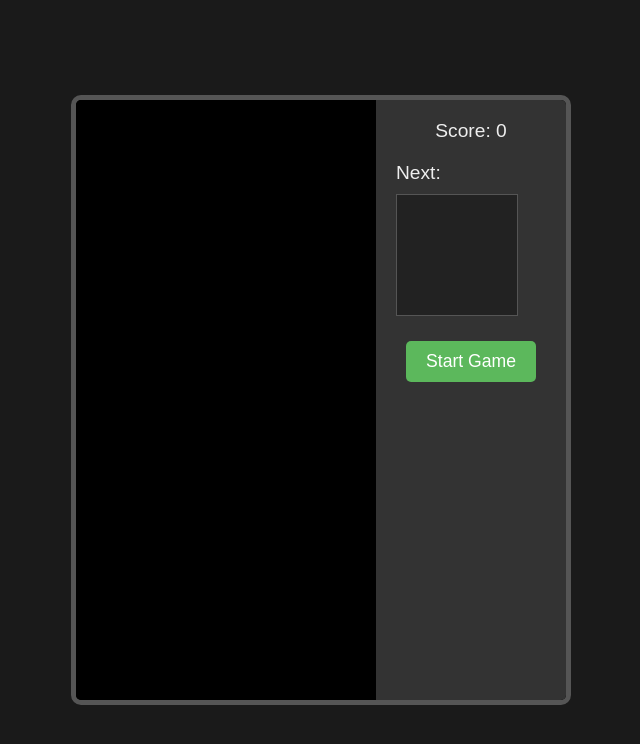
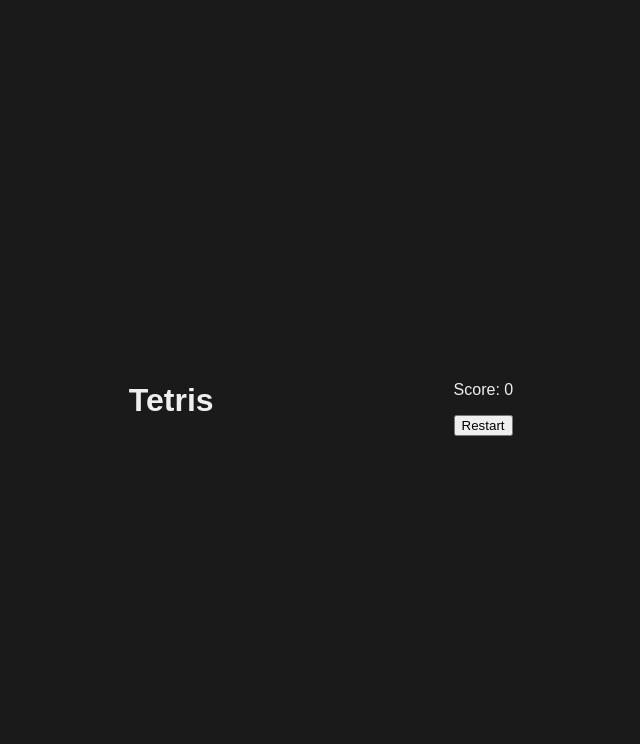
Before and after one commit to lacxd/tetris, a plain HTML site: page index.html in a window 1280 px wide. Shown: the whole page, without its empty margins (319-959 px from the left). Drawn offline with Linux system fonts and the light colour scheme.

Commit message:
Update index.html

```diff
--- a/index.html
+++ b/index.html
@@ -1,20 +1,18 @@
 <!DOCTYPE html>
 <html lang="en">
 <head>
-    <meta charset="UTF-8">
-    <meta name="viewport" content="width=device-width, initial-scale=1.0">
-    <title>Simple Tetris</title>
-    <link rel="stylesheet" href="style.css">
+  <meta charset="UTF-8">
+  <meta name="viewport" content="width=device-width, initial-scale=1">
+  <title>Tetris Game</title>
+  <link rel="stylesheet" href="style.css">
 </head>
 <body>
-    <div class="game-container">
-        <canvas id="gameCanvas"></canvas>
-        <div class="sidebar">
-            <div class="score">Score: <span id="score">0</span></div>
-            <div class="next-piece">Next: <canvas id="nextPieceCanvas" width="100" height="100"></canvas></div>
-            <button id="startButton">Start Game</button>
-        </div>
-    </div>
-    <script src="script.js"></script>
+  <h1>Tetris</h1>
+  <canvas id="tetris" width="240" height="400"></canvas>
+  <div class="info">
+    <p>Score: <span id="score">0</span></p>
+    <button id="restart">Restart</button>
+  </div>
+  <script src="script.js"></script>
 </body>
 </html>
```
